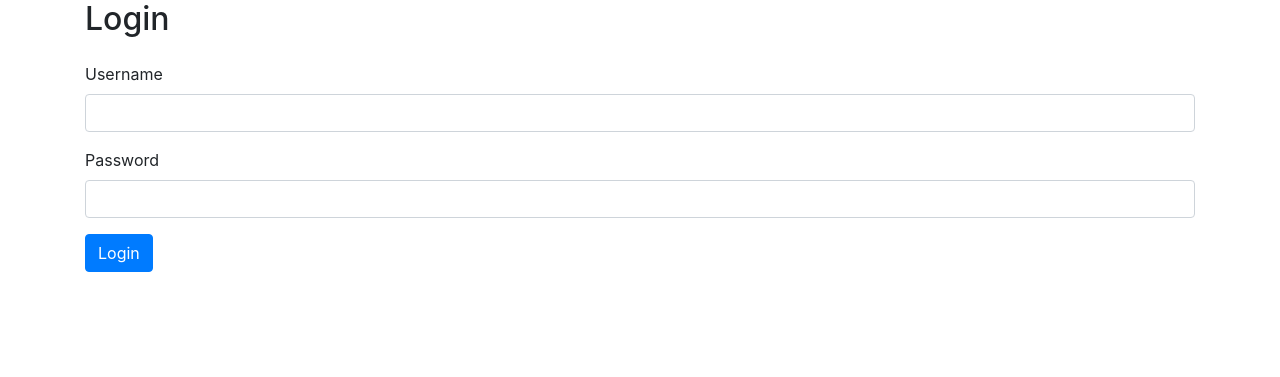
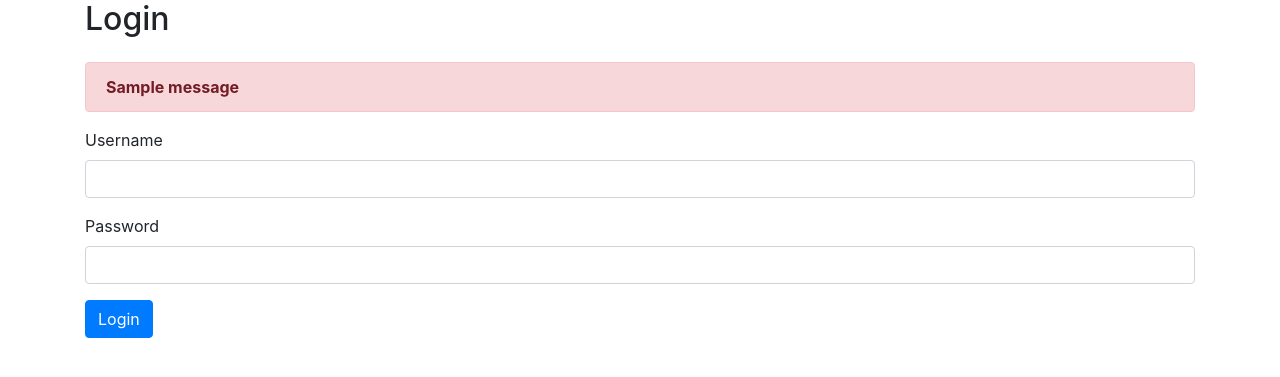
Before and after one commit to kasajubivek/EcoTechRevive, a Django app: page /accounts/login/ in a window 1280 px wide. Shown: the part 112-489 px from the top of the page. Run offline with Django 5.2, Linux system fonts and the light colour scheme; tables that the repository leaves empty hold one stand-in row (values such as "Sample post"); one stand-in notice (Sample message) is shown; some libraries are stand-ins or nearby versions.

Commit message:
Display error message  for login failure.

```diff
--- a/main/templates/main/user_login.html
+++ b/main/templates/main/user_login.html
@@ -4,6 +4,15 @@
 
 {% block content %}
 <h2 class="mb-4">Login</h2>
+
+{% if messages %}
+    {% for message in messages %}
+        <div class="alert alert-danger">
+            <strong>{{ message }}</strong>
+        </div>
+    {% endfor %}
+{% endif %}
+
 <form method="post">
     {% csrf_token %}
     <div class="form-group">
```
